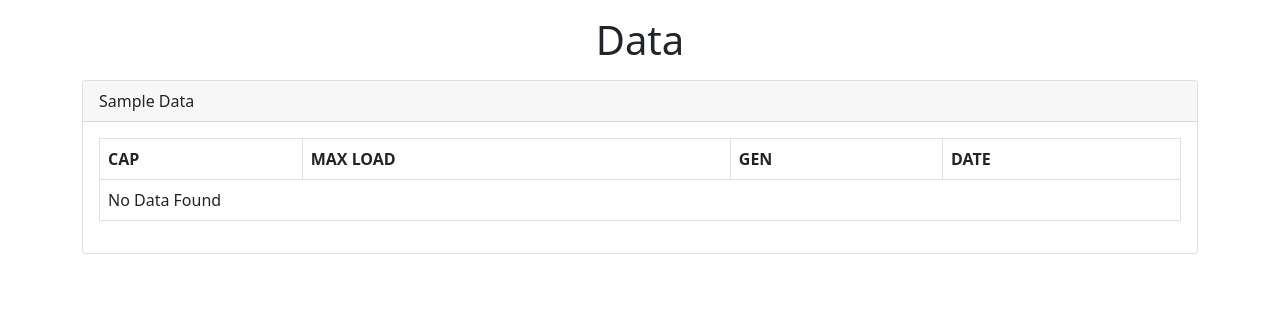
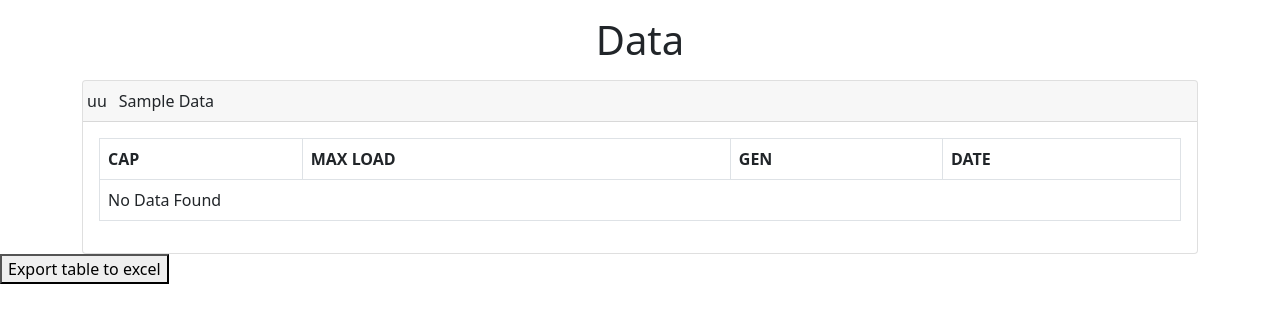
Before and after one commit to shivpatel027/finalproj, a Node server app: template views/data.ejs in a window 1280 px wide. Shown: the top 323 px of the page. Run offline with Node 20, Linux system fonts and the light colour scheme; the template is opened without the code that fills it, so the values that code supplies are empty; some libraries are stand-ins or nearby versions.

Commit message:
data view table added

```diff
--- a/app.js
+++ b/app.js
@@ -28,11 +28,12 @@ app.get('/', function (req, res, next) {
   res.render('index', { title: 'User Form' })
 })
 
+
 //Route
 var dataRoute = require('./routes/data')
 
 //route use
-app.use('/data', dataRoute)
+app.use('/sample_data', dataRoute)
 
 app.post('/user_form', function (req, res, next) {
   var CAP = req.body.CAP
@@ -46,6 +47,8 @@ app.post('/user_form', function (req, res, next) {
     res.redirect('/')
   })
 })
+
+
 app.use(function (req, res, next) {
   next(createError(404))
 })
--- /dev/null
+++ b/script/excel.js
@@ -0,0 +1,7 @@
+function ExportToExcel(type, fn, dl) {
+    var elt = document.getElementById('excel');
+    var wb = XLSX.utils.table_to_book(elt, { sheet: "sheet1" });
+    return dl ?
+        XLSX.write(wb, { bookType: type, bookSST: true, type: 'base64' }) :
+        XLSX.writeFile(wb, fn || ('MySheetName.' + (type || 'xlsx')));
+}
--- a/views/data.ejs
+++ b/views/data.ejs
@@ -12,6 +12,8 @@
       integrity="sha384-EVSTQN3/azprG1Anm3QDgpJLIm9Nao0Yz1ztcQTwFspd3yD65VohhpuuCOmLASjC"
       crossorigin="anonymous"
     />
+    <script type="text/javascript" src="https://unpkg.com/xlsx@0.15.1/dist/xlsx.full.min.js"></script>
+</head>
 
     <title></title>
   </head>
@@ -23,14 +25,14 @@
 
       <div class="card">
         <div class="card-header">
-          <div class="row">
+          <div class="row">uu
             <div class="col">Sample Data</div>
             <div class="col"></div>
           </div>
         </div>
         <div class="card-body">
           <div class="table-responsive">
-            <table class="table table-bordered">
+            <table id="excel" class="table table-bordered">
               <tr>
                 <th>CAP</th>
                 <th>MAX LOAD</th>
@@ -44,7 +46,6 @@
                 <td><%= data.MAXLOAD %></td>
                 <td><%= data.GEN %></td>
                 <td><%= data.date %></td>
-                <td></td>
               </tr>
               <% }); } else { %>
               <tr>
@@ -58,11 +59,13 @@
 
       <% } %>
     </div>
+    <button onclick="ExportToExcel('xlsx')">Export table to excel</button>
+
+    <script src="../script/excel.js"></script>
 
     <script
       src="https://cdn.jsdelivr.net/npm/bootstrap@5.0.2/dist/js/bootstrap.bundle.min.js"
       integrity="sha384-MrcW6ZMFYlzcLA8Nl+NtUVF0sA7MsXsP1UyJoMp4YLEuNSfAP+JcXn/tWtIaxVXM"
-      crossorigin="anonymous"
-    ></script>
+      crossorigin="anonymous"></script>
   </body>
 </html>
```
Also changed, not shown: views/index.ejs (+10 -20 lines).
